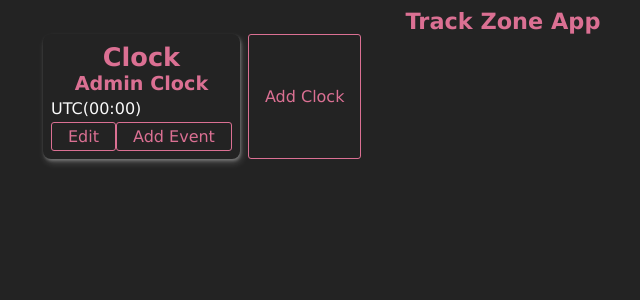
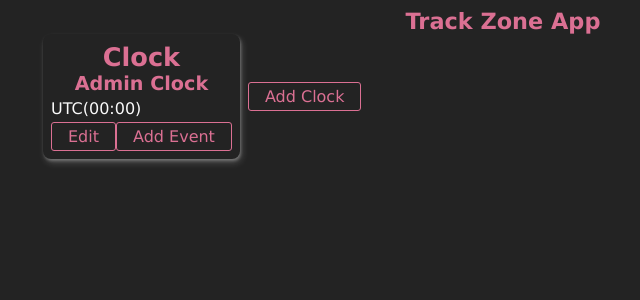
Before and after one commit to rislammb/track-zone-test, a React (Create React App) app: page / in a window 1280 px wide. Shown: the top 300 px of the page, without its empty margins (137-777 px from the left). Built offline with nearby package versions, Linux system fonts and the light colour scheme.

Commit message:
Update App.jsx

```diff
--- a/src/App.jsx
+++ b/src/App.jsx
@@ -14,7 +14,7 @@ export default function App() {
   return (
     <div className="app">
       <Title>Track Zone App</Title>
-      <Flex>
+      <Flex ai={'center'}>
         <Clock adminClock={state.adminClock} openModal={openModal} />
         <Button onClick={openModal}>Add Clock</Button>
       </Flex>
```
